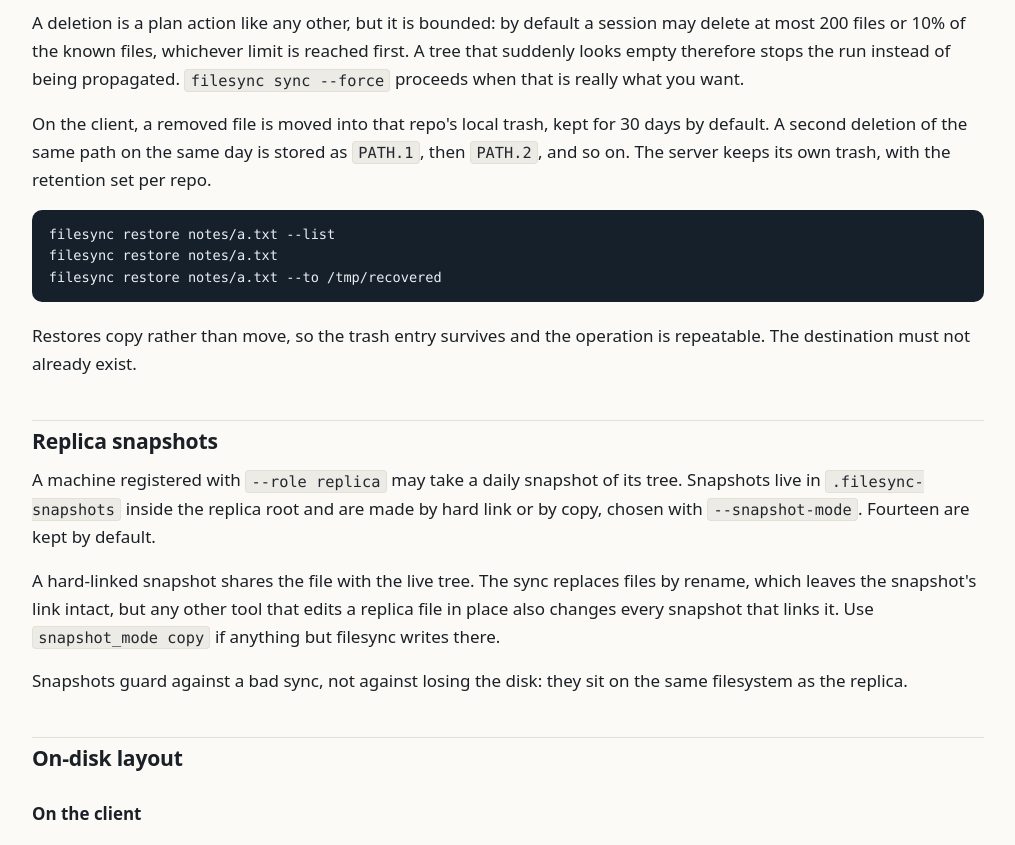
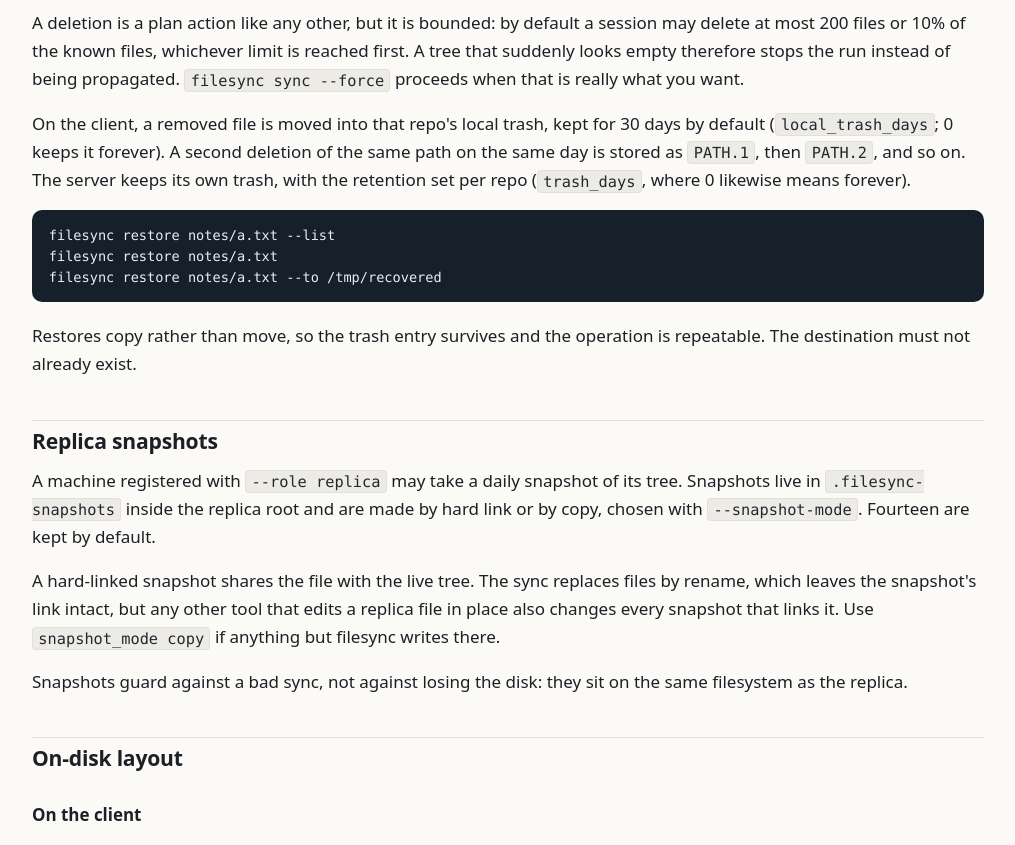
Before and after one commit to nigelhorne/App-FileSync, a plain HTML site: page website/html/how-it-works.html in a window 1280 px wide. Shown: the part 2394-3239 px from the top of the page, without its empty margins (132-1147 px from the left). Drawn offline with Linux system fonts and the light colour scheme.

Commit message:
Clarfy trash retention time

```diff
--- a/website/html/how-it-works.html
+++ b/website/html/how-it-works.html
@@ -163,9 +163,10 @@
 	when that is really what you want.</p>
 
 	<p>On the client, a removed file is moved into that repo's local trash, kept
-	for 30 days by default. A second deletion of the same path on the same day is
+	for 30 days by default (<code>local_trash_days</code>; 0 keeps it forever). A second deletion of the same path on the same day is
 	stored as <code>PATH.1</code>, then <code>PATH.2</code>, and so on. The server
-	keeps its own trash, with the retention set per repo.</p>
+	keeps its own trash, with the retention set per repo
+	(<code>trash_days</code>, where 0 likewise means forever).</p>
 
 <pre><code>filesync restore notes/a.txt --list
 filesync restore notes/a.txt
```
Also changed, not shown: website/html/commands.html (+1 -1 lines), website/html/settings.html (+2 -1 lines), 9 other files.
